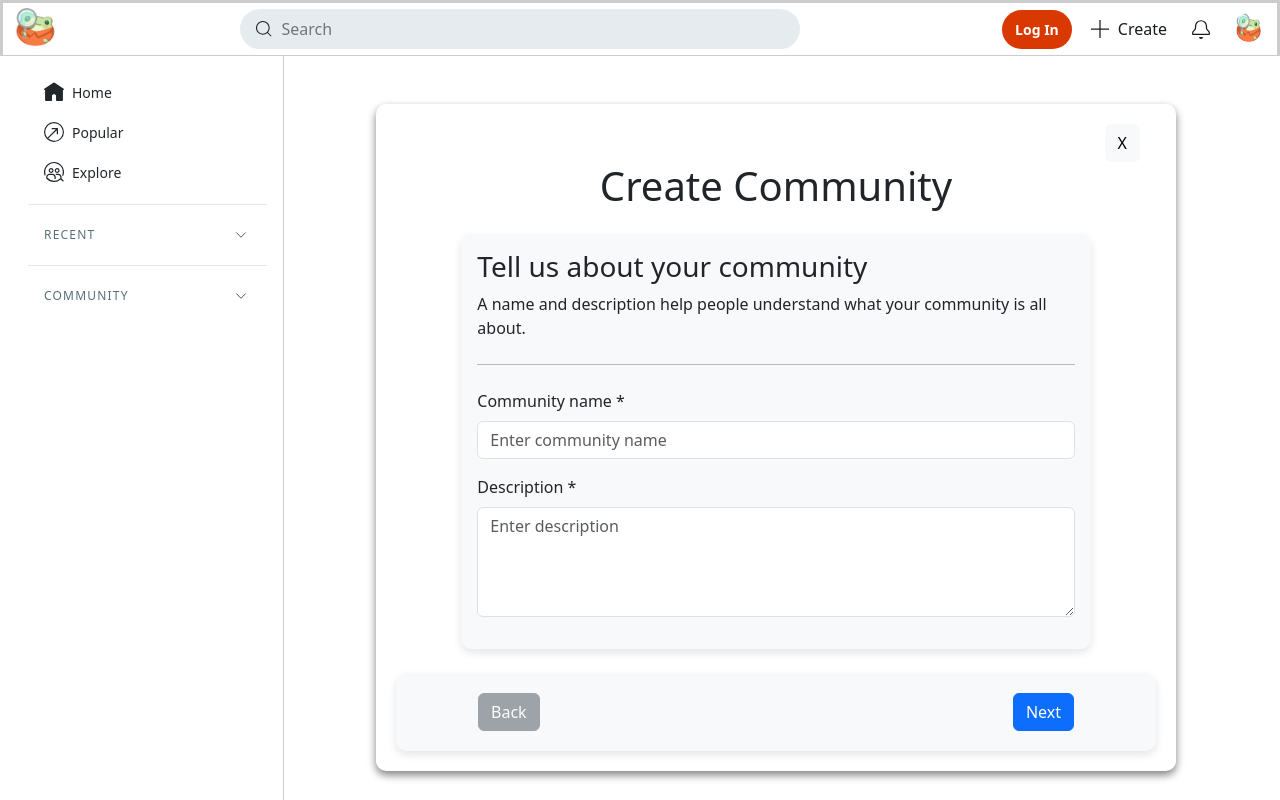
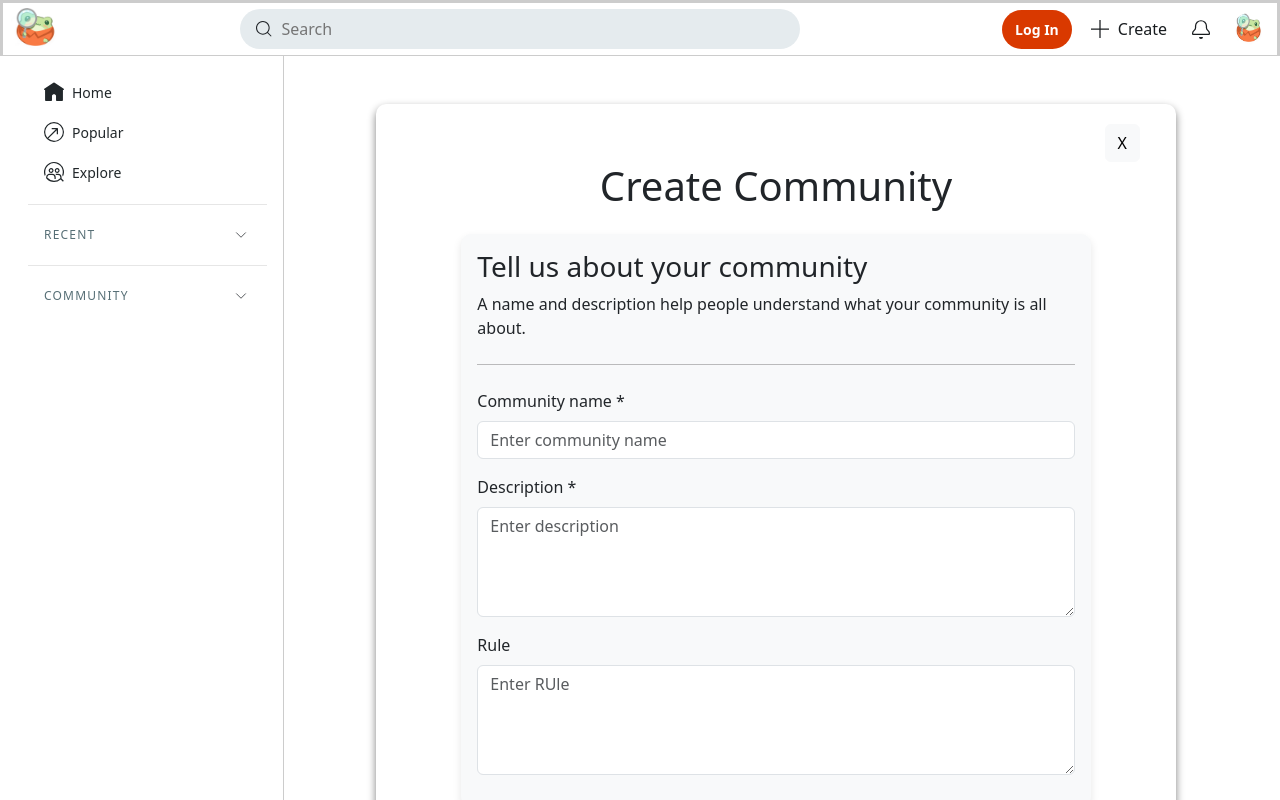
Before and after one commit to AnhLT1908/FPTU-Social-Website, a React (Create React App) app in the folder frontend/: page /create-community in a window 1280 px wide. Shown: the top 800 px of the page. Built offline with nearby package versions, Linux system fonts and the light colour scheme; no server answers.

Commit message:
cap nhat create community

```diff
--- a/frontend/src/components/CreateCommunity.jsx
+++ b/frontend/src/components/CreateCommunity.jsx
@@ -10,14 +10,14 @@ const CreateCommunity = () => {
   const navigate = useNavigate();
   const [communityName, setCommunityName] = useState("");
   const [description, setDescription] = useState("");
-  const [banner, setBanner] = useState(null);
-  const [icon, setIcon] = useState(null);
+  const [banner, setBanner] = useState("");
+  const [icon, setIcon] = useState("");
   const [selectedTopics, setSelectedTopics] = useState([]);
   const [communityType, setCommunityType] = useState("Public");
   const [isMature, setIsMature] = useState(false);
   const [showPreview, setShowPreview] = useState(false);
   const [currentStep, setCurrentStep] = useState(0);
-
+  const [rule, setRule] = useState("");
   const handleNext = () => {
     if (currentStep < steps.length - 1) {
       setCurrentStep(currentStep + 1);
@@ -40,12 +40,12 @@ const CreateCommunity = () => {
       let data = JSON.stringify({
         name: communityName,
         description: description,
-        createdBy: "67138908290ef9092c172bbf",
+        createdBy: "67138908290ef9092c172bbf", //thay bang id
         moderators: "67138908290ef9092c172bbf",
         logo: icon,
         background: banner,
         privacyType: communityType,
-        communityRule: "rule",
+        communityRule: rule,
       });
 
       let config = {
@@ -99,6 +99,8 @@ const CreateCommunity = () => {
       setCommunityName={setCommunityName}
       description={description}
       setDescription={setDescription}
+      rule={rule}
+      setRule={setRule}
     />,
     <CommunityStyle
       banner={banner}
--- a/frontend/src/components/SubCMPNTCreateCommunity/CommunityDetails.jsx
+++ b/frontend/src/components/SubCMPNTCreateCommunity/CommunityDetails.jsx
@@ -6,6 +6,8 @@ const CommunityDetails = ({
   setCommunityName,
   description,
   setDescription,
+  rule,
+  setRule,
 }) => {
   return (
     <Container className="p-3 mb-4">
@@ -40,6 +42,16 @@ const CommunityDetails = ({
             onChange={(e) => setDescription(e.target.value)}
           />
         </Form.Group>
+        <Form.Group controlId="description" className="mb-3">
+          <Form.Label>Rule </Form.Label>
+          <Form.Control
+            as="textarea"
+            rows={4}
+            placeholder="Enter RUle"
+            value={rule}
+            onChange={(e) => setRule(e.target.value)}
+          />
+        </Form.Group>
       </Form>
     </Container>
   );
```
